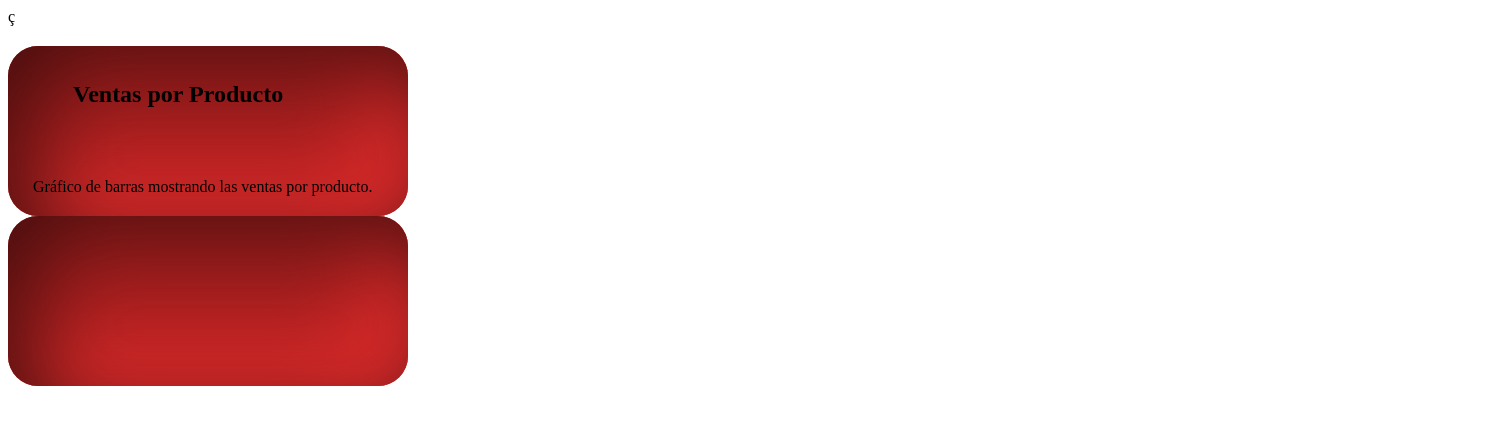
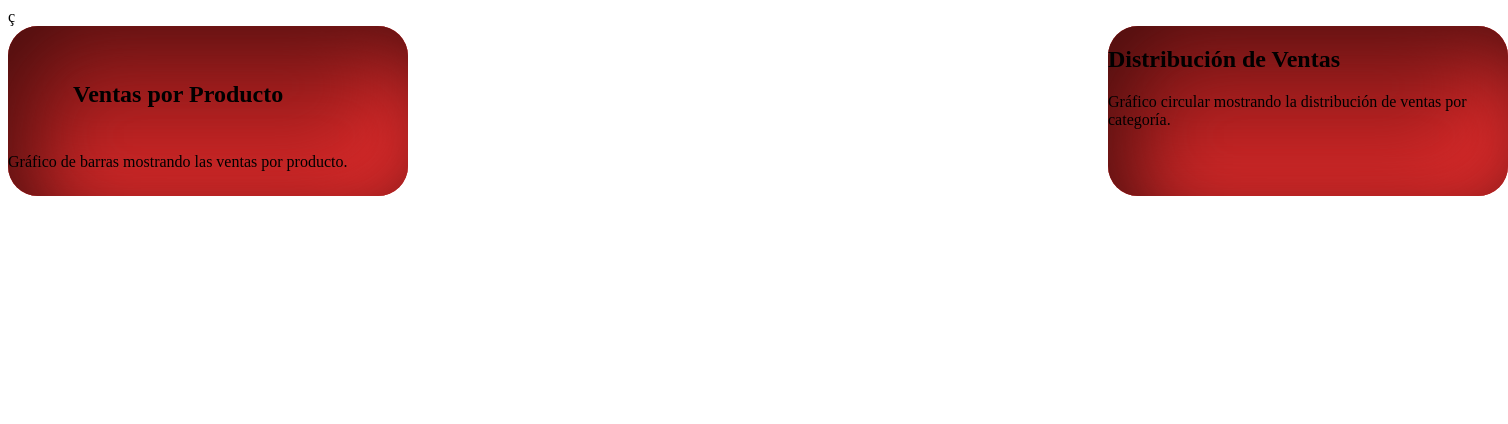
Before and after one commit to AleGod125/Carnes, a website: page reportes/reportes.html in a window 1280 px wide. Shown: the whole page, 1508 px wide, since content can reach past the window. Drawn offline with Linux system fonts and the light colour scheme.

Commit message:
adding more stuff

```diff
--- a/reportes/reportes.css
+++ b/reportes/reportes.css
@@ -1,8 +1,24 @@
 body {
 }
 
+
+
+
+section{
+
+    display: inline-flex;
+    justify-content: right;
+    gap: 700px;
+
+}
+
+
+
+
+
+
+
 .rpt {
-
   box-sizing: border-box;
   width: 400px;
   height: 170px;
@@ -11,15 +27,11 @@ body {
   box-shadow: inset 25px 25px 90px #450d0d, inset -25px -25px 90px #ff3333;
 }
 
-
-.ddv{
-
+.ddv {
 
   width: 400px;
   height: 170px;
   border-radius: 30px;
   background: #ac2020;
   box-shadow: inset 25px 25px 90px #450d0d, inset -25px -25px 90px #ff3333;
-
-
 }
--- a/reportes/reportes.html
+++ b/reportes/reportes.html
@@ -22,12 +22,21 @@
             Ventas por Producto
           </h1>
 
-          <p style="display: flex; padding: 25px">
+          <p style="display: flex;">
             Gráfico de barras mostrando las ventas por producto.
           </p>
         </div>
 
-        <div class="ddv"></div>
+        <div class="ddv">
+
+
+<h1>Distribución de Ventas</h1>
+
+<p>Gráfico circular mostrando la distribución de ventas por categoría.
+
+</p>
+
+        </div>
       </section>
     </main>
   </body>
```
Lines whose indentation alone changed are shown as unchanged.
